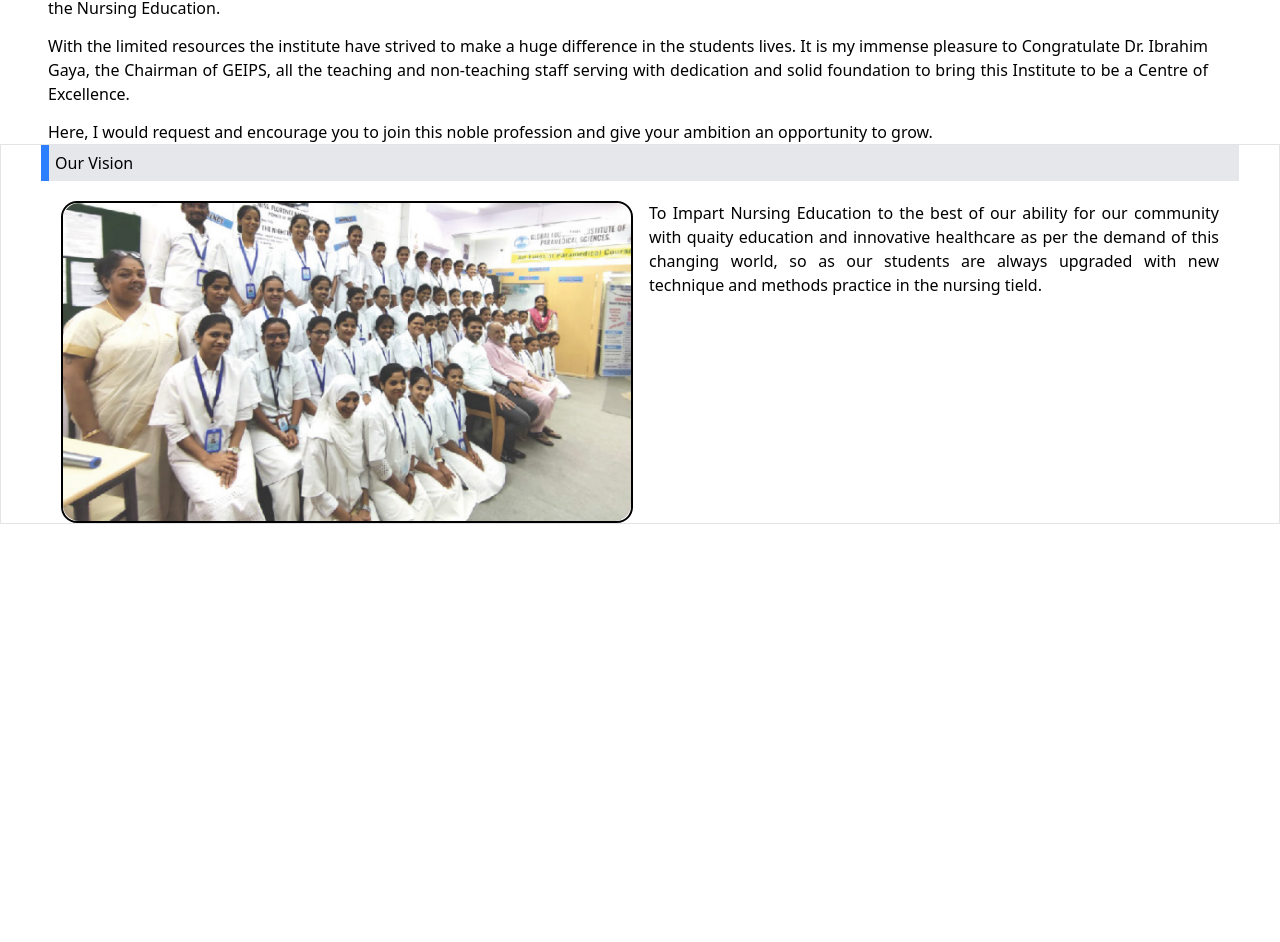
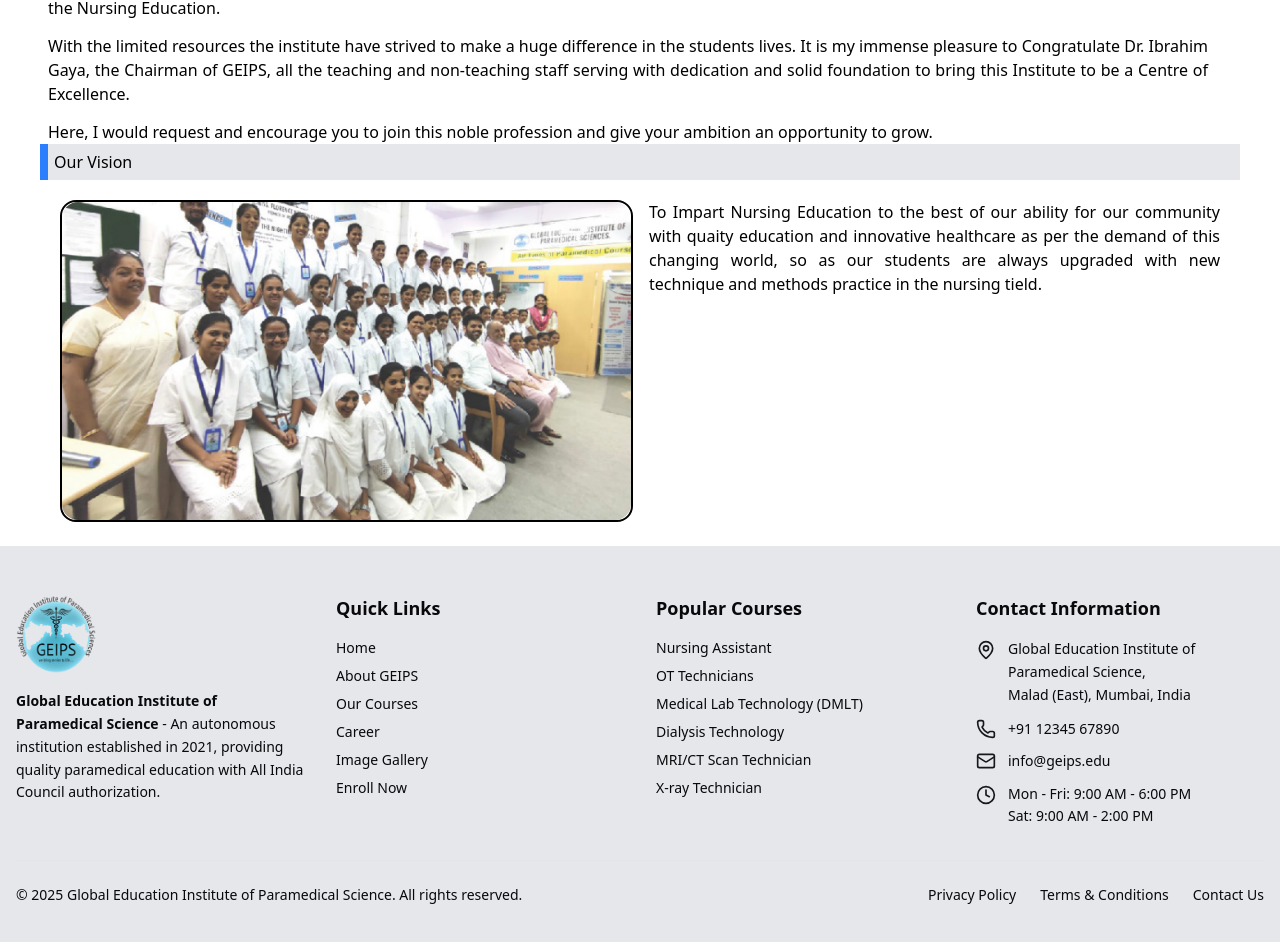
Before and after one commit to Hardik7843/geips, a Next.js app: page /about in a window 1280 px wide. Shown: the part 1190-2132 px from the top of the page. Before the commit the page ends 1714 px from the top, so only its background shows below. Built offline with nearby package versions, Linux system fonts and the light colour scheme.

Commit message:
added footer

```diff
--- a/src/app/about/page.tsx
+++ b/src/app/about/page.tsx
@@ -72,7 +72,7 @@
         <Desk {...desk2Data} />
       </div>
 
-      <div className="border px-10">
+      <div className=" px-10">
         <SectionHead title="Our Vision" />
 
         <div className="sm:px-5 borde w-full flex flex-col md:flex-row gap-x-4">
--- a/src/app/gallary/page.tsx
+++ b/src/app/gallary/page.tsx
@@ -126,7 +126,7 @@
 export default function Home() {
   return (
     <div className="mx-auto mt-15 lg:mt-25">
-      <div className="min-h-screen bg-gray-50">
+      <div className="min-h-screen">
         <div className="container mx-auto px-4 py-8">
           <h1 className="text-lg md:text-2xl xl:text-3xl font-bold text-center text-gray-800 mb-8">
             Explore Our Gallery
--- a/src/app/layout.tsx
+++ b/src/app/layout.tsx
@@ -3,6 +3,7 @@
 import "./globals.css";
 import NavBar from "@/components/NavBar";
 import { Toaster } from "react-hot-toast";
+import Footer from "@/components/Footer";
 
 const geistSans = Geist({
   variable: "--font-geist-sans",
@@ -31,7 +32,8 @@
       >
         <NavBar />
         <Toaster />
-        <div className="">{children}</div>
+        <div className="mb-6">{children}</div>
+        <Footer />
       </body>
     </html>
   );
--- /dev/null
+++ b/src/components/Footer.tsx
@@ -0,0 +1,204 @@
+import { MapPin, Phone, Mail, Clock } from "lucide-react";
+import Image from "next/image";
+import Link from "next/link";
+import logo from "@/../public/logo.png";
+const Footer = () => {
+  const currentYear = new Date().getFullYear();
+
+  return (
+    <footer className="bg-gray-200 text-footer-foreground">
+      <div className="container mx-auto px-4 py-12">
+        <div className="grid grid-cols-1 md:grid-cols-2 lg:grid-cols-4 gap-8">
+          {/* About Section */}
+          <div className="space-y-4">
+            <div className="flex items-center space-x-2">
+              <Image
+                src={logo}
+                alt="GEIPS Logo"
+                className="aspect-square w-20 rounded-full"
+              />
+              {/* <h3 className="text-xl font-bold text-primary">GEIPS</h3> */}
+            </div>
+            <p className="text-footer-muted text-sm leading-relaxed">
+              <strong>Global Education Institute of Paramedical Science</strong>{" "}
+              - An autonomous institution established in 2021, providing quality
+              paramedical education with All India Council authorization.
+            </p>
+          </div>
+
+          {/* Quick Links */}
+          <div className="space-y-4">
+            <h4 className="text-lg font-semibold text-footer-foreground">
+              Quick Links
+            </h4>
+            <nav className="space-y-2">
+              <Link
+                href="/"
+                className="block text-footer-muted hover:text-primary transition-colors duration-200 text-sm"
+              >
+                Home
+              </Link>
+              <Link
+                href="/about"
+                className="block text-footer-muted hover:text-primary transition-colors duration-200 text-sm"
+              >
+                About GEIPS
+              </Link>
+              <Link
+                href="/courses"
+                className="block text-footer-muted hover:text-primary transition-colors duration-200 text-sm"
+              >
+                Our Courses
+              </Link>
+              <Link
+                href="/career"
+                className="block text-footer-muted hover:text-primary transition-colors duration-200 text-sm"
+              >
+                Career
+              </Link>
+              <Link
+                href="/gallery"
+                className="block text-footer-muted hover:text-primary transition-colors duration-200 text-sm"
+              >
+                Image Gallery
+              </Link>
+              <Link
+                href="/enroll"
+                className="block text-footer-muted hover:text-primary transition-colors duration-200 text-sm"
+              >
+                Enroll Now
+              </Link>
+            </nav>
+          </div>
+
+          {/* Courses */}
+          <div className="space-y-4">
+            <h4 className="text-lg font-semibold text-footer-foreground">
+              Popular Courses
+            </h4>
+            <nav className="space-y-2">
+              <Link
+                href="#"
+                className="block text-footer-muted hover:text-primary transition-colors duration-200 text-sm"
+              >
+                Nursing Assistant
+              </Link>
+              <Link
+                href="#"
+                className="block text-footer-muted hover:text-primary transition-colors duration-200 text-sm"
+              >
+                OT Technicians
+              </Link>
+              <Link
+                href="#"
+                className="block text-footer-muted hover:text-primary transition-colors duration-200 text-sm"
+              >
+                Medical Lab Technology (DMLT)
+              </Link>
+              <Link
+                href="#"
+                className="block text-footer-muted hover:text-primary transition-colors duration-200 text-sm"
+              >
+                Dialysis Technology
+              </Link>
+              <Link
+                href="#"
+                className="block text-footer-muted hover:text-primary transition-colors duration-200 text-sm"
+              >
+                MRI/CT Scan Technician
+              </Link>
+              <Link
+                href="#"
+                className="block text-footer-muted hover:text-primary transition-colors duration-200 text-sm"
+              >
+                X-ray Technician
+              </Link>
+            </nav>
+          </div>
+
+          {/* Contact Info */}
+          <div className="space-y-4">
+            <h4 className="text-lg font-semibold text-footer-foreground">
+              Contact Information
+            </h4>
+            <div className="space-y-3">
+              <div className="flex items-start space-x-3">
+                <MapPin className="w-5 h-5 text-primary flex-shrink-0 mt-0.5" />
+                <div className="text-footer-muted text-sm leading-relaxed">
+                  Global Education Institute of Paramedical Science,
+                  <br />
+                  Malad (East), Mumbai, India
+                </div>
+              </div>
+
+              <div className="flex items-center space-x-3">
+                <Phone className="w-5 h-5 text-primary flex-shrink-0" />
+                <div className="text-footer-muted text-sm">
+                  <Link
+                    href="tel:+911234567890"
+                    className="hover:text-primary transition-colors duration-200"
+                  >
+                    +91 12345 67890
+                  </Link>
+                </div>
+              </div>
+
+              <div className="flex items-center space-x-3">
+                <Mail className="w-5 h-5 text-primary flex-shrink-0" />
+                <div className="text-footer-muted text-sm">
+                  <Link
+                    href="mailto:info@geips.edu"
+                    className="hover:text-primary transition-colors duration-200"
+                  >
+                    info@geips.edu
+                  </Link>
+                </div>
+              </div>
+
+              <div className="flex items-start space-x-3">
+                <Clock className="w-5 h-5 text-primary flex-shrink-0 mt-0.5" />
+                <div className="text-footer-muted text-sm leading-relaxed">
+                  Mon - Fri: 9:00 AM - 6:00 PM
+                  <br />
+                  Sat: 9:00 AM - 2:00 PM
+                </div>
+              </div>
+            </div>
+          </div>
+        </div>
+
+        {/* Bottom Section */}
+        <div className="border-t border-footer-border mt-8 pt-6">
+          <div className="flex flex-col md:flex-row justify-between items-center space-y-4 md:space-y-0">
+            <div className="text-footer-muted text-sm">
+              © {currentYear} Global Education Institute of Paramedical Science.
+              All rights reserved.
+            </div>
+            <div className="flex space-x-6 text-sm">
+              <Link
+                href="/privacy-policy"
+                className="text-footer-muted hover:text-primary transition-colors duration-200"
+              >
+                Privacy Policy
+              </Link>
+              <Link
+                href="/terms-conditions"
+                className="text-footer-muted hover:text-primary transition-colors duration-200"
+              >
+                Terms & Conditions
+              </Link>
+              <Link
+                href="/contact"
+                className="text-footer-muted hover:text-primary transition-colors duration-200"
+              >
+                Contact Us
+              </Link>
+            </div>
+          </div>
+        </div>
+      </div>
+    </footer>
+  );
+};
+
+export default Footer;
```
